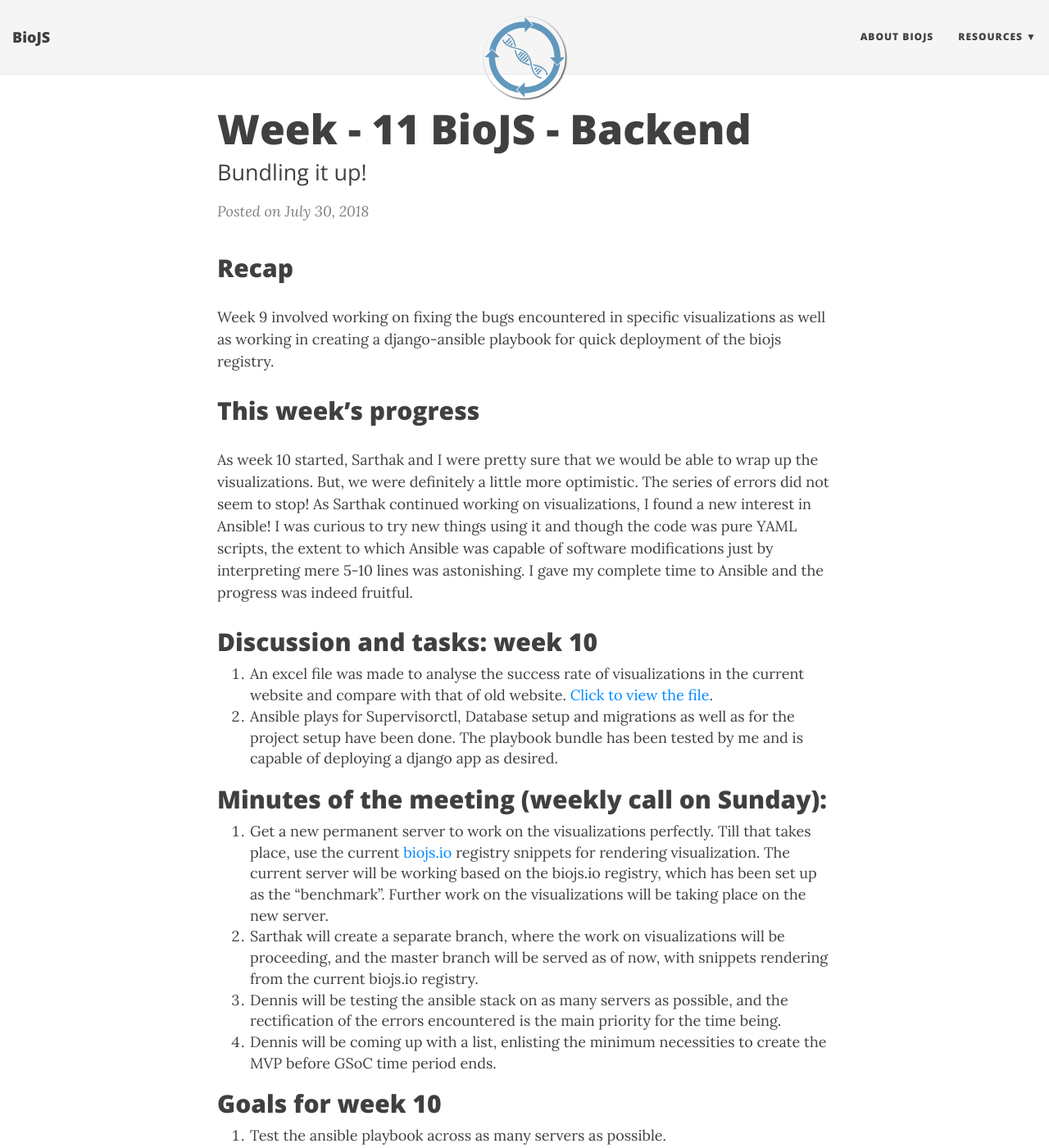
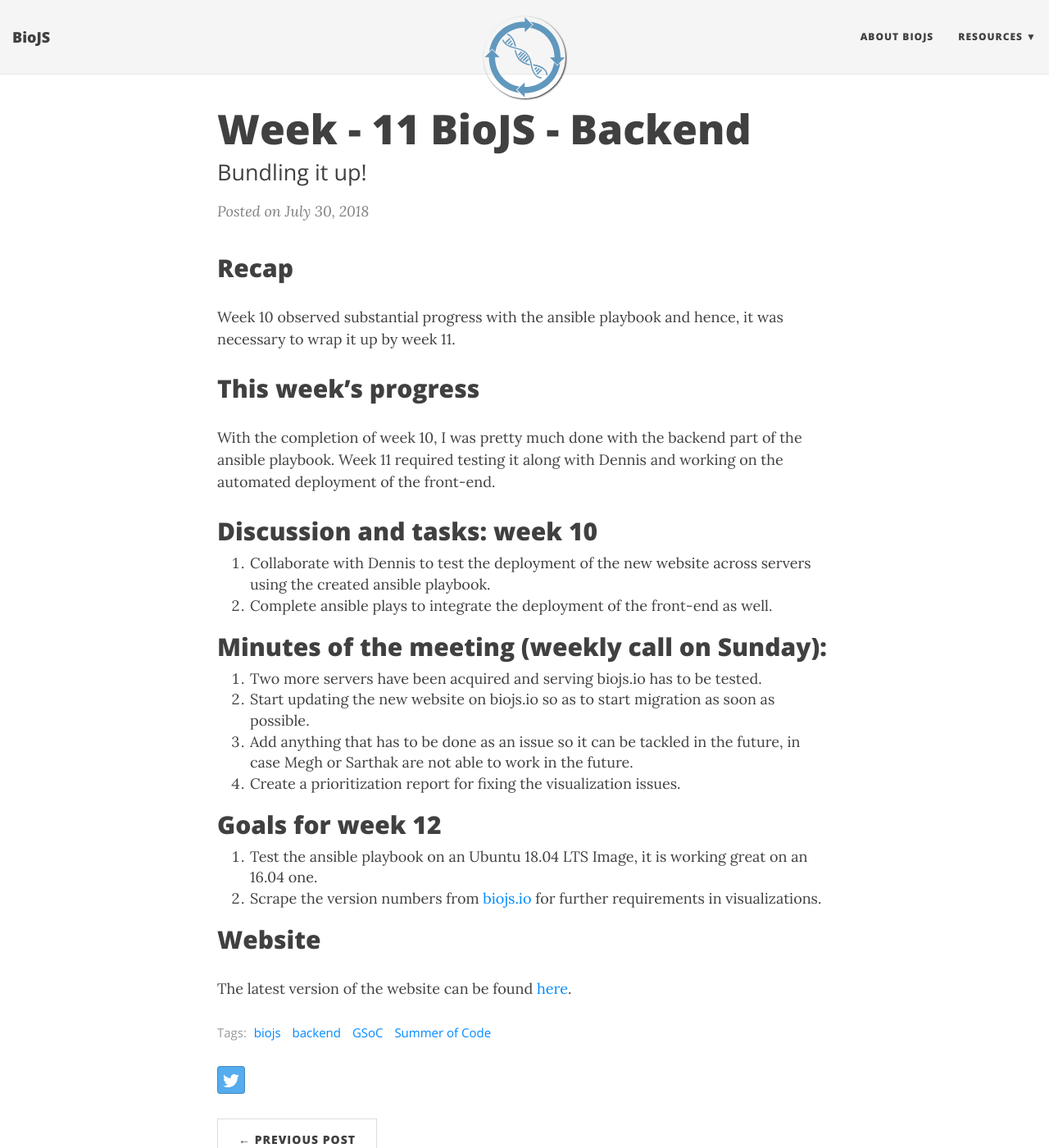
Before and after one commit to biojs/biojs.github.io, a Jekyll site: the page built from _posts/2018-07-30-week-11-backend.md, in a window 1280 px wide and 1400 px high. Shown: the whole window at 82% size. Built offline with Jekyll 4.4.1, drawn with Linux system fonts in a browser that asks for light colours; nearby versions of some CDN libraries; some of the changed text lies outside the part shown.

Commit message:
Backend blog week 11

```diff
--- a/_posts/2018-07-30-week-11-backend.md
+++ b/_posts/2018-07-30-week-11-backend.md
@@ -6,25 +6,24 @@ tags: [biojs, backend, GSoC, "Summer of Code"]
 ---
 
 ## Recap
-Week 9 involved working on fixing the bugs encountered in specific visualizations as well as working in creating a django-ansible playbook for quick deployment of the biojs registry.
+Week 10 observed substantial progress with the ansible playbook and hence, it was necessary to wrap it up by week 11.
 
 ## This week's progress
-As week 10 started, Sarthak and I were pretty sure that we would be able to wrap up the visualizations. But, we were definitely a little more optimistic. The series of errors did not seem to stop! As Sarthak continued working on visualizations, I found a new interest in Ansible! I was curious to try new things using it and though the code was pure YAML scripts, the extent to which Ansible was capable of software modifications just by interpreting mere 5-10 lines was astonishing. I gave my complete time to Ansible and the progress was indeed fruitful.
+With the completion of week 10, I was pretty much done with the backend part of the ansible playbook. Week 11 required testing it along with Dennis and working on the automated deployment of the front-end.
 
 ## Discussion and tasks: week 10
-  1. An excel file was made to analyse the success rate of visualizations in the current website and compare with that of old website. [Click to view the file](https://docs.google.com/spreadsheets/d/1H83eIk-a-rap1ITiZCaF9-VtKEs47rIJggLG516yR08/edit#gid=0).
-  2. Ansible plays for Supervisorctl, Database setup and migrations as well as for the project setup have been done. The playbook bundle has been tested by me and is capable of deploying a django app as desired.
+  1. Collaborate with Dennis to test the deployment of the new website across servers using the created ansible playbook.
+  2. Complete ansible plays to integrate the deployment of the front-end as well.
 
 ## Minutes of the meeting (weekly call on Sunday):
-  1. Get a new permanent server to work on the visualizations perfectly. Till that takes place, use the current [biojs.io](biojs.io) registry snippets for rendering visualization. The current server will be working based on the biojs.io registry, which has been set up as the "benchmark". Further work on the visualizations will be taking place on the new server.
-  2. Sarthak will create a separate branch, where the work on visualizations will be proceeding, and the master branch will be served as of now, with snippets rendering from the current biojs.io registry.
-  3. Dennis will be testing the ansible stack on as many servers as possible, and the rectification of the errors encountered is the main priority for the time being.
-  4. Dennis will be coming up with a list, enlisting the minimum necessities to create the MVP before GSoC time period ends.
+  1. Two more servers have been acquired and serving biojs.io has to be tested.
+  2. Start updating the new website on biojs.io so as to start migration as soon as possible.
+  3. Add anything that has to be done as an issue so it can be tackled in the future, in case Megh or Sarthak are not able to work in the future.
+  4. Create a prioritization report for fixing the visualization issues.
 
-## Goals for week 10
-  1. Test the ansible playbook across as many servers as possible.
-  2. Try to implement a play for setting up [Let's Encrypt's SSL certificate](https://www.digitalocean.com/community/tutorials/how-to-secure-nginx-with-let-s-encrypt-on-ubuntu-16-04) in an automated manner.
-  3. Research on how SSL would be handled on multiple servers and if it is possible, its feasibility.
+## Goals for week 12
+  1. Test the ansible playbook on an Ubuntu 18.04 LTS Image, it is working great on an 16.04 one.
+  2. Scrape the version numbers from [biojs.io](biojs.io) for further requirements in visualizations.
 
 ## Website
 The latest version of the website can be found [here](http://139.59.93.32/biojs-frontend/dist/#/).
```
